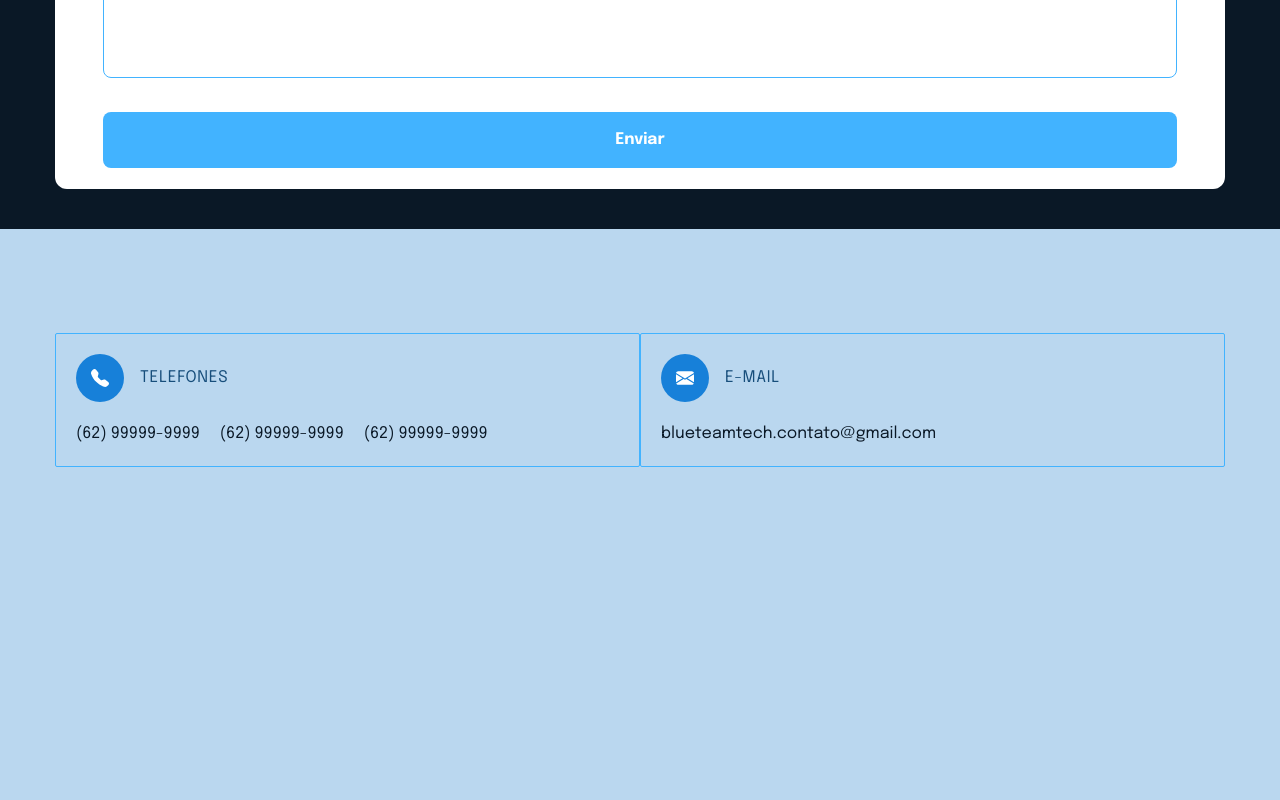
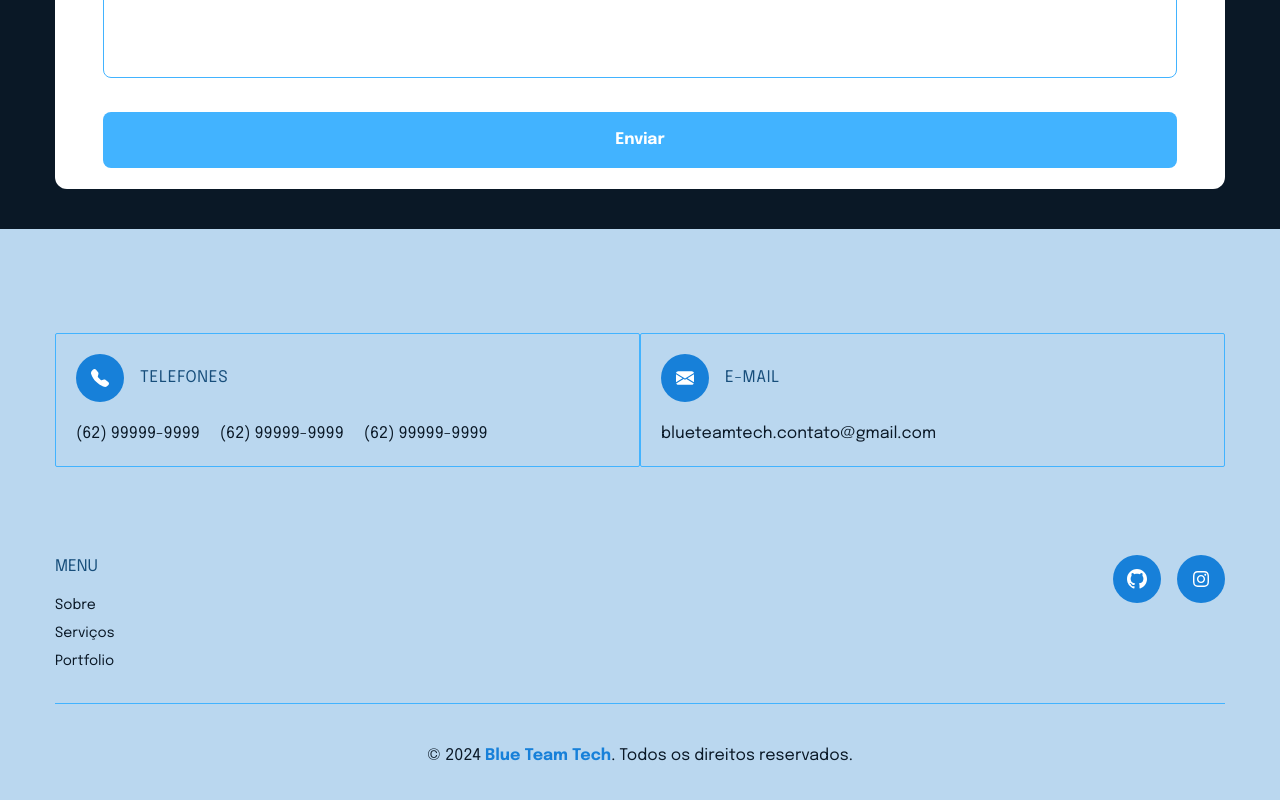
Before and after one commit to gustavodev200/blueteamtech-site, a Next.js app: page / in a window 1280 px wide. Shown: the part 1647-2447 px from the top of the page. Before the commit the page ends 2154 px from the top, so only its background shows below. Built offline with nearby package versions, Linux system fonts and the light colour scheme.

Commit message:
feat: added Footer

```diff
--- a/src/app/components/Portfolio/Portfolio.tsx
+++ b/src/app/components/Portfolio/Portfolio.tsx
@@ -4,6 +4,8 @@ import TitlePage from "./components/TitlePage";
 import DeveloperInfo from "./components/DeveloperInfo";
 import ContactForm from "./components/ContactForm";
 import { ContactInfo } from "./components/ContactInfo";
+import { Footer } from "./components/Footer";
+import FooterLink from "./components/Footer/FooterLink";
 
 export const Portfolio: React.FC = () => {
   return (
@@ -79,10 +81,10 @@ export const Portfolio: React.FC = () => {
       </div>
       <div className="w-full h-full bg-primary-100">
         <div className="w-full max-w-[1170px] h-full flex flex-col py-10 justify-center mx-auto text-white">
-          <div className="w-full flex mt-16">
+          <div className="w-full flex flex-col md:flex-row  mt-16">
             <ContactInfo.Root>
               <ContactInfo.Header icon="/images/phone.svg" title="TELEFONES" />
-              <div className="flex gap-5">
+              <div className="flex gap-5 flex-col sm:flex-row">
                 <ContactInfo.Text text="(62) 99999-9999" />
                 <ContactInfo.Text text="(62) 99999-9999" />
                 <ContactInfo.Text text="(62) 99999-9999" />
@@ -93,6 +95,30 @@ export const Portfolio: React.FC = () => {
               <ContactInfo.Text text="blueteamtech.contato@gmail.com" />
             </ContactInfo.Root>
           </div>
+
+          <div>
+            <Footer.Root>
+              <div>
+                <Footer.Title title="MENU" />
+                <div className="flex flex-col">
+                  <FooterLink navLink="Sobre" text="Sobre" />
+                  <FooterLink navLink="Serviços" text="Serviços" />
+                  <FooterLink navLink="Portfolio" text="Portfolio" />
+                </div>
+              </div>
+              <div className="flex gap-4">
+                <Footer.SocialMedia
+                  icon="/images/github.svg"
+                  link="www.google.com.br"
+                />
+                <Footer.SocialMedia
+                  icon="/images/insta.svg"
+                  link="www.google.com.br"
+                />
+              </div>
+            </Footer.Root>
+            <Footer.RightsReserved />
+          </div>
         </div>
       </div>
     </section>
--- /dev/null
+++ b/src/app/components/Portfolio/components/Footer/FooterLink.tsx
@@ -0,0 +1,17 @@
+import Link from "next/link";
+import React from "react";
+
+type FooterLinkProps = {
+  navLink: string;
+  text: string;
+};
+
+const FooterLink = ({ text, navLink }: FooterLinkProps) => {
+  return (
+    <Link href={navLink} className="text-sm mb-2">
+      {text}
+    </Link>
+  );
+};
+
+export default FooterLink;
--- /dev/null
+++ b/src/app/components/Portfolio/components/Footer/FooterRightsReserved.tsx
@@ -0,0 +1,14 @@
+import React from "react";
+
+const FooterRightsReserved = () => {
+  return (
+    <div className="w-full mt-10 flex items-center justify-center">
+      <span>
+        &copy; 2024 <strong className="text-primary-500">Blue Team Tech</strong>
+        . Todos os direitos reservados.
+      </span>
+    </div>
+  );
+};
+
+export default FooterRightsReserved;
--- /dev/null
+++ b/src/app/components/Portfolio/components/Footer/FooterRoot.tsx
@@ -0,0 +1,15 @@
+import React from "react";
+
+type FooterRootProps = {
+  children: React.ReactNode;
+};
+
+const FooterRoot = ({ children }: FooterRootProps) => {
+  return (
+    <div className="w-full flex py-6 justify-between mt-16 border-b-[1px] border-primary-300">
+      {children}
+    </div>
+  );
+};
+
+export default FooterRoot;
--- /dev/null
+++ b/src/app/components/Portfolio/components/Footer/FooterSocialMedia.tsx
@@ -0,0 +1,18 @@
+import Image from "next/image";
+import Link from "next/link";
+import React from "react";
+
+type FooterSocialMediaProps = {
+  link: string;
+  icon: string;
+};
+
+const FooterSocialMedia = ({ link, icon }: FooterSocialMediaProps) => {
+  return (
+    <a href={link} target="__blank">
+      <Image src={icon} alt="" width={48} height={48} />
+    </a>
+  );
+};
+
+export default FooterSocialMedia;
--- /dev/null
+++ b/src/app/components/Portfolio/components/Footer/FooterTitle.tsx
@@ -0,0 +1,11 @@
+import React from "react";
+
+type FooterTitleProps = {
+  title: string;
+};
+
+const FooterTitle = ({ title }: FooterTitleProps) => {
+  return <div className="mb-4 text-primary-600">{title}</div>;
+};
+
+export default FooterTitle;
--- /dev/null
+++ b/src/app/components/Portfolio/components/Footer/index.ts
@@ -0,0 +1,13 @@
+import FooterLink from "./FooterSocialMedia";
+import FooterRoot from "./FooterRoot";
+import FooterTitle from "./FooterTitle";
+import FooterSocialMedia from "./FooterSocialMedia";
+import FooterRightsReserved from "./FooterRightsReserved";
+
+export const Footer = {
+  Root: FooterRoot,
+  SocialMedia: FooterSocialMedia,
+  Link: FooterLink,
+  Title: FooterTitle,
+  RightsReserved: FooterRightsReserved,
+};
```
Also changed, not shown: public/images/github.svg (added), public/images/insta.svg (added).
